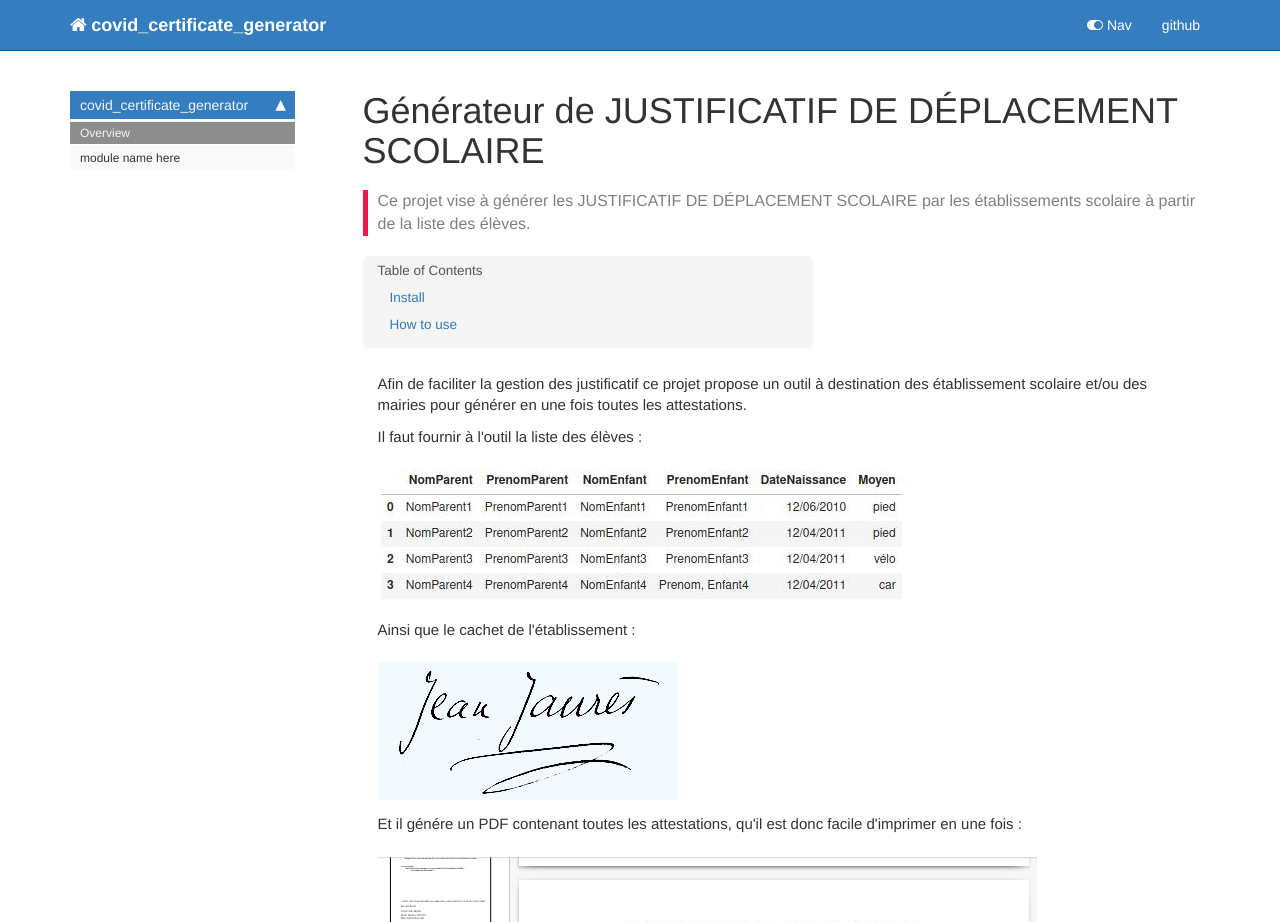
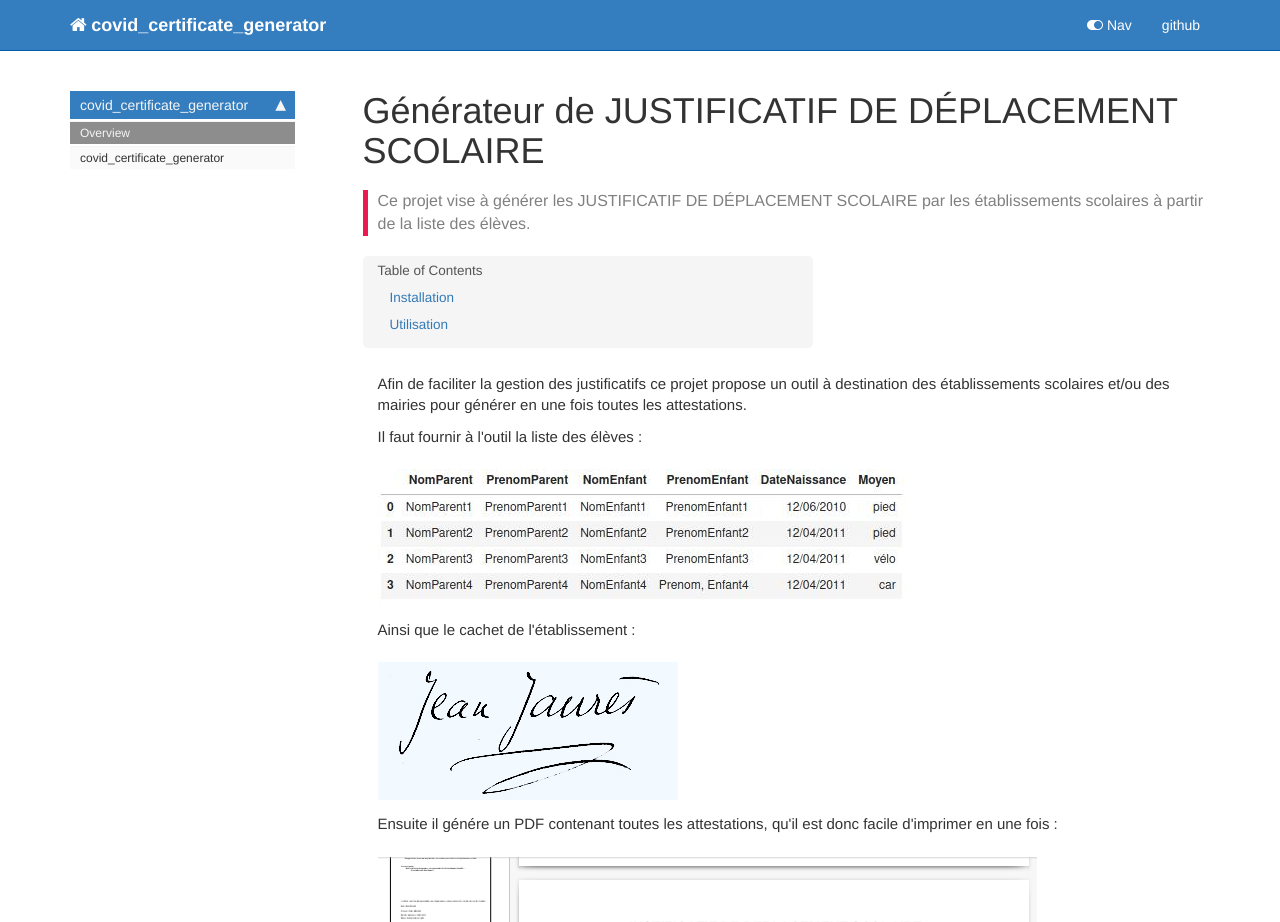
Before and after one commit to dataforgoodfr/covid_certificate_generator, a Jekyll site: the page built from docs/index.html, in a window 1280 px wide and 1400 px high. Shown: the top 922 px of the window. Built offline with Jekyll 4.4.1, drawn with Linux system fonts in a browser that asks for light colours; nearby versions of some CDN libraries; comment, search, counter and statistics services are not loaded; some of the changed text lies outside the part shown.

Commit message:
Update docs

```diff
--- a/covid_certificate_generator/core.py
+++ b/covid_certificate_generator/core.py
@@ -37,7 +37,7 @@ class PDF(FPDF):
         self.set_xy(0.0,0.0)
         self.set_font('Arial', 'B', 16)
         self.set_text_color(0, 0, 0)
-        self.cell(w=210.0, h=40.0, align='C', txt="JUSTIFICATIF DE DEPLACEMENT SCOLAIRE", border=0)
+        self.cell(w=210.0, h=40.0, align='C', txt=self.escape("JUSTIFICATIF DE DÉPLACEMENT SCOLAIRE"), border=0)
 
     def texte_parent(self, prenom_parent, nom_parent):
         self.set_xy(0.0,0.0)
@@ -114,7 +114,7 @@ def generate_one_attestation(prenom_parent, nom_parent, prenom_enfant, nom_enfan
 def generate(row):
     generate_one_attestation(row.PrenomParent, row.NomParent, row.PrenomEnfant, row.NomEnfant, row.DateNaissance, row.Moyen)
 
-df.apply(generate, axis=1)
+_ = df.apply(generate, axis=1)
 
 
 # Cell
--- a/docs/_data/sidebars/home_sidebar.yml
+++ b/docs/_data/sidebars/home_sidebar.yml
@@ -10,7 +10,7 @@ entries:
       title: Overview
       url: /
     - output: web,pdf
-      title: module name here
+      title: covid_certificate_generator
       url: core.html
     output: web
     title: covid_certificate_generator
--- a/docs/index.html
+++ b/docs/index.html
@@ -6,8 +6,8 @@ title: Générateur de JUSTIFICATIF DE DÉPLACEMENT SCOLAIRE
 keywords: fastai
 sidebar: home_sidebar
 
-summary: "Ce projet vise à générer les JUSTIFICATIF DE DÉPLACEMENT SCOLAIRE par les établissements scolaire à partir de la liste des élèves."
-description: "Ce projet vise à générer les JUSTIFICATIF DE DÉPLACEMENT SCOLAIRE par les établissements scolaire à partir de la liste des élèves."
+summary: "Ce projet vise à générer les JUSTIFICATIF DE DÉPLACEMENT SCOLAIRE par les établissements scolaires à partir de la liste des élèves."
+description: "Ce projet vise à générer les JUSTIFICATIF DE DÉPLACEMENT SCOLAIRE par les établissements scolaires à partir de la liste des élèves."
 nb_path: "index.ipynb"
 ---
 <!--
@@ -31,13 +31,14 @@ nb_path: "index.ipynb"
 
 <div class="cell border-box-sizing text_cell rendered"><div class="inner_cell">
 <div class="text_cell_render border-box-sizing rendered_html">
-<p>Afin de faciliter la gestion des justificatif ce projet propose un outil à destination des établissement scolaire et/ou des mairies pour générer en une fois toutes les attestations.</p>
+<p>Afin de faciliter la gestion des justificatifs ce projet propose un outil à destination des établissements scolaires et/ou des mairies pour générer en une fois toutes les attestations.</p>
 <p>Il faut fournir à l'outil la liste des élèves :</p>
 <p><img src="/covid_certificate_generator/./assets/tableau.jpg" alt=""></p>
 <p>Ainsi que le cachet de l'établissement :</p>
 <p><img src="/covid_certificate_generator/./cachet.jpg" alt=""></p>
-<p>Et il génére un PDF contenant toutes les attestations, qu'il est donc facile d'imprimer en une fois :</p>
+<p>Ensuite il génére un PDF contenant toutes les attestations, qu'il est donc facile d'imprimer en une fois :</p>
 <p><img src="/covid_certificate_generator/./assets/pdf_view.png" alt=""></p>
+<p>Exemple en PDF : <a href="https://raw.githubusercontent.com/dataforgoodfr/covid_certificate_generator/master/test.pdf">https://raw.githubusercontent.com/dataforgoodfr/covid_certificate_generator/master/test.pdf</a></p>
 <p>Un site web pour faciliter son usage sera développé prochainement.</p>
 
 </div>
@@ -45,7 +46,7 @@ nb_path: "index.ipynb"
 </div>
 <div class="cell border-box-sizing text_cell rendered"><div class="inner_cell">
 <div class="text_cell_render border-box-sizing rendered_html">
-<h2 id="Install">Install<a class="anchor-link" href="#Install"> </a></h2>
+<h2 id="Installation">Installation<a class="anchor-link" href="#Installation"> </a></h2>
 </div>
 </div>
 </div>
@@ -60,7 +61,7 @@ nb_path: "index.ipynb"
 </div>
 <div class="cell border-box-sizing text_cell rendered"><div class="inner_cell">
 <div class="text_cell_render border-box-sizing rendered_html">
-<h2 id="How-to-use">How to use<a class="anchor-link" href="#How-to-use"> </a></h2>
+<h2 id="Utilisation">Utilisation<a class="anchor-link" href="#Utilisation"> </a></h2>
 </div>
 </div>
 </div>
@@ -69,16 +70,11 @@ nb_path: "index.ipynb"
 <ul>
 <li>Scanner le cachet de l'établissement scolaire et appelez-le cachet.jpg</li>
 <li>Exportez la liste des élèves et appelez-là data.csv</li>
+<li>Exécutez le programme :
+<code>python3 covid_certificate_generator/core.py</code></li>
 </ul>
 
 </div>
 </div>
 </div>
-<div class="cell border-box-sizing text_cell rendered"><div class="inner_cell">
-<div class="text_cell_render border-box-sizing rendered_html">
-<p><code>python3 covid_certificate_generator/core.py</code></p>
-
 </div>
-</div>
-</div>
-</div>
--- a/docs/sidebar.json
+++ b/docs/sidebar.json
@@ -1,6 +1,6 @@
 {
   "covid_certificate_generator": {
     "Overview": "/",
-    "module name here": "core.html"
+    "covid_certificate_generator": "core.html"
   }
 }
```
Also changed, not shown: README.md, 2 other files.
